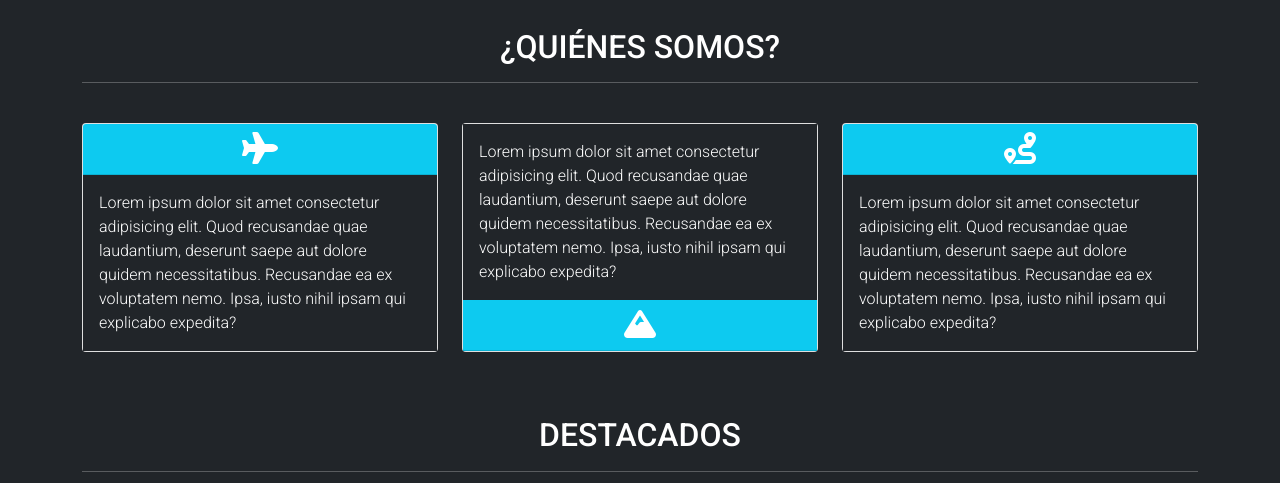
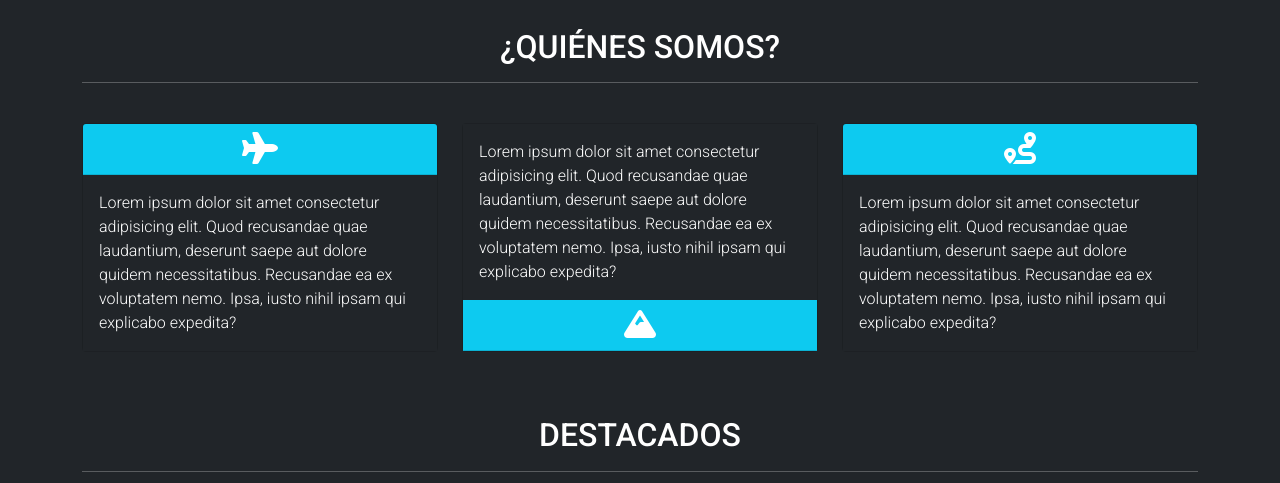
Before and after one commit to Nelsonramirez26/ViajesChile, a plain HTML site: page index.html in a window 1280 px wide. Shown: the part 980-1463 px from the top of the page. Drawn offline with nearby package versions, Linux system fonts and the light colour scheme.

Commit message:
se arregla background de card de la sección nosotros

```diff
--- a/assets/css/style.css
+++ b/assets/css/style.css
@@ -18,6 +18,10 @@ h2 {
     font-weight: 300;
 }
 
+/*SECCION NOSOTROS*/
+#nosotros .card {
+    background:transparent;
+}
 
 /*ESTILOS MODAL*/
 #modal-formulario{
```
